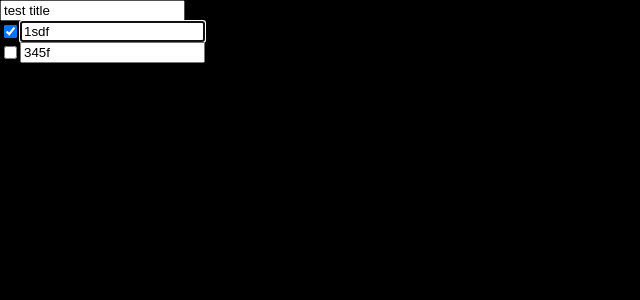
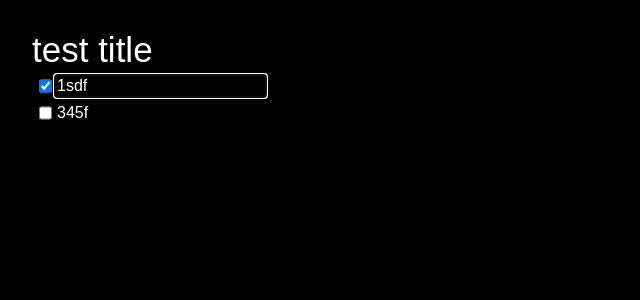
Before and after one commit to Jeff0Brewer/to-do, a Next.js app: page / in a window 1280 px wide. Shown: the top 300 px of the page, without its empty margins (0-640 px from the left). Built offline with nearby package versions, Linux system fonts and the light colour scheme.

Commit message:
init list style

```diff
--- a/components/item.tsx
+++ b/components/item.tsx
@@ -1,5 +1,5 @@
 import React, { FC, useEffect, useRef } from 'react'
-import styles from '../styles/Item.module.css'
+import styles from '../styles/List.module.css'
 
 type ItemProps = {
     text: string,
@@ -49,7 +49,9 @@ const Item: FC<ItemProps> = props => {
                 onChange={toggleCompleted}
             />
             <input
+                className={styles.itemText}
                 type="text"
+                placeholder="item..."
                 ref={textRef}
                 defaultValue={props.text}
                 onChange={changeText}
--- a/components/list.tsx
+++ b/components/list.tsx
@@ -1,6 +1,7 @@
 import React, { FC, useState, useEffect } from 'react'
 import Item from './item'
 import { getKey, removeKey } from '../lib/key'
+import styles from '../styles/List.module.css'
 
 type ItemData = {
     text: string,
@@ -88,9 +89,11 @@ const List: FC<ListProps> = props => {
     }, [focusInd, itemState])
 
     return (
-        <section>
+        <section className={styles.list}>
             <input
+                className={styles.title}
                 type="text"
+                placeholder="title..."
                 defaultValue={title}
                 onChange={e => setTitle(e.target.value)}
             />
--- a/styles/Item.module.css
+++ /dev/null
@@ -1,4 +0,0 @@
-.itemContainer {
-    display: flex;
-    color: #fff;
-}
--- /dev/null
+++ b/styles/List.module.css
@@ -0,0 +1,27 @@
+.list {
+    padding: 30px;
+}
+
+.list input[type=text] {
+    border: none;
+    background-color: transparent;
+    color: #fff;
+}
+
+.title {
+    width: 100vw;
+    max-width: var(--list-max-width);
+    height: 40px;
+    font-size: 35px;
+}
+
+.itemContainer {
+    display: flex;
+    color: #fff;
+    margin: 5px;
+}
+
+.itemText {
+    height: 22px;
+    font-size: 16px;
+}
--- a/styles/globals.css
+++ b/styles/globals.css
@@ -1,3 +1,7 @@
+:root {
+    --list-max-width: 400px;
+}
+
 * {
   box-sizing: border-box;
 }
```
